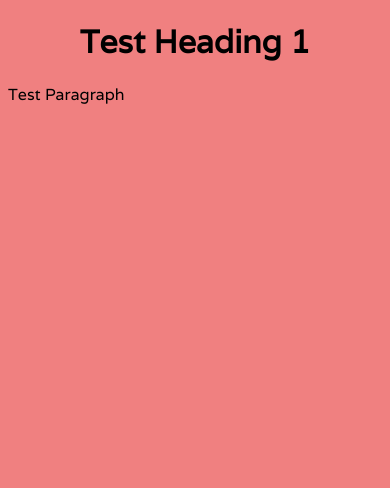
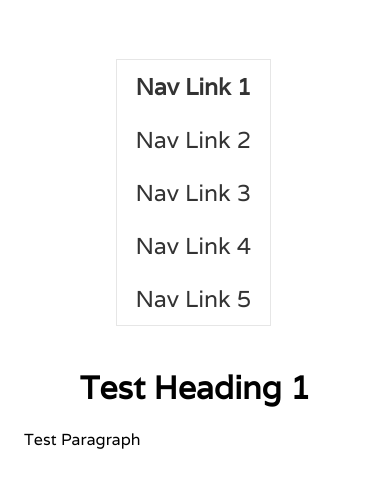
Before and after one commit to ryan-bush/WebProg_Coursework, a website: page app/index.html in a window 390 px wide. Drawn offline with Linux system fonts and the light colour scheme.

Commit message:
v0.0.2
Created Responsive Navigation

```diff
--- a/app/index.html
+++ b/app/index.html
@@ -2,10 +2,20 @@
 <html lang="en-GB">
 <head>
     <meta charset="UTF-8">
+    <meta name="viewport" content="width=device-width, initial-scale=1">
     <title>Questionnaire Maker</title>
     <link rel="stylesheet" href="css/main.css">
 </head>
 <body>
+    <nav class="mainNav">
+        <ul>
+            <li class="mainNavCurrent"><a href="#">Nav Link 1</a></li>
+            <li><a href="#">Nav Link 2</a></li>
+            <li><a href="#">Nav Link 3</a></li>
+            <li><a href="#">Nav Link 4</a></li>
+            <li><a href="#">Nav Link 5</a></li>
+        </ul>
+    </nav>
     <h1>Test Heading 1</h1>
     <p>Test Paragraph</p>
 </body>
--- a/app/sass/main.scss
+++ b/app/sass/main.scss
@@ -2,20 +2,78 @@
 
 body {
   font-family: 'Varela', sans-serif;
+  padding: 2em 1em;
 }
 
 h1 {
   text-align: center;
 }
 
-@media screen and (max-width: 767px) {
-  body {
-    background-color: lightgreen;
+.mainNav {
+  width: 99%;
+  text-align: center;
+  display: flex;
+  justify-content: center;
+}
+
+.mainNav h3 {
+  position: absolute;
+  left: -999em;
+  clear: left;
+  margin: 0 0 2em;
+}
+.mainNav ul {
+  padding-left: 0;
+  display: inline-block;
+  border: 1px solid #e6e6e6;
+  list-style-type: none;
+  float: left;
+}
+.mainNav li {
+  font-size: 1.8em;
+  float: left;
+  border-bottom: 1px solid #eee;
+}
+.mainNav li:last-child {
+  border-bottom: 0;
+}
+.mainNav a {
+  display: block;
+  padding: .5em .8em;
+  text-decoration: none;
+  color: #333;
+}
+.mainNav a:hover {
+  background-color: #f8f8f8;
+}
+.mainNav .mainNavCurrent {
+  font-weight: bold;
+}
+
+@media screen and (max-width: 910px) {
+  .mainNav {
+    float: right;
+    clear: none;
+  }
+  .mainNav li {
+    float: left;
+    font-size: 1.2em;
+    border-bottom: 0;
+  }
+
+}
+
+@media screen and (max-width: 693px) {
+  .mainNav,
+  //.mainNav ul {
+  //  float: left;
+  //}
+  //.mainNav ul {
+  //  float: left;
+  //}
+  .mainNav li {
+    float:  none;
+    font-size: 1.2em;
+    border-bottom: 0;
   }
 }
-
-@media screen and (max-width: 479px) {
-  body {
-    background-color: lightcoral;
-  }
-}
--- a/package.json
+++ b/package.json
@@ -1,6 +1,6 @@
 {
   "name": "webprog_coursework",
-  "version": "0.0.1",
+  "version": "0.0.2",
   "description": "Web Programming Coursework",
   "main": "index.js",
   "scripts": {
```
Also changed, not shown: app/css/main.css, app/js/index.js (added), 1 other file.
